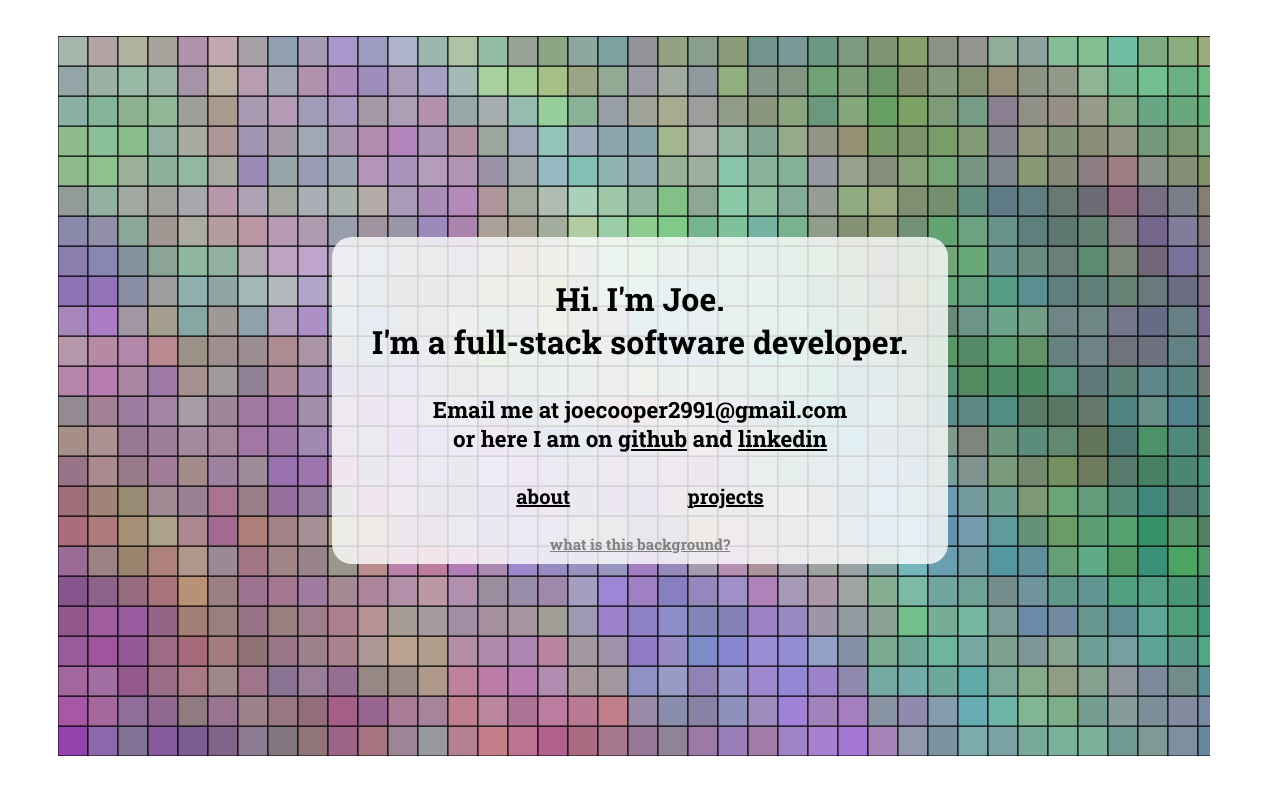
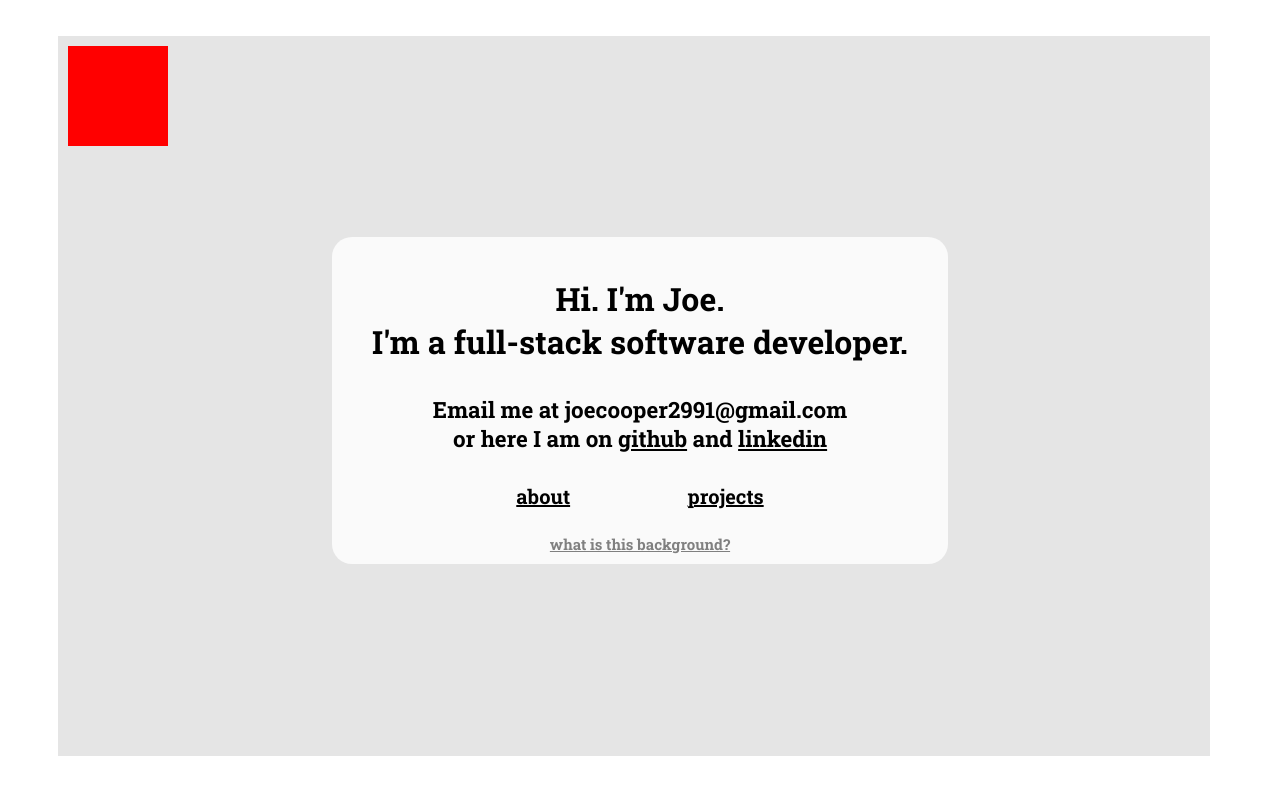
Before and after one commit to joecooper1/pf, a React (Create React App) app: page / in a window 1280 px wide. Shown: the top 800 px of the page. Built offline with nearby package versions, Linux system fonts and the light colour scheme.

Commit message:
switch to test

```diff
--- a/src/components/Canvas.js
+++ b/src/components/Canvas.js
@@ -7,6 +7,6 @@ export default function Canvas(props) {
   const width = props.width > 1024 ? props.width * 0.9 : props.width;
   const height = props.width > 1024 ? props.height * 0.9 : props.height;
 
-  return <DynamicRainbowGridComponent height={height} width={width} />;
-  // return <TestCanvas height={height} width={width}></TestCanvas>;
+  // return <DynamicRainbowGridComponent height={height} width={width} />;
+  return <TestCanvas height={height} width={width}></TestCanvas>;
 }
```
